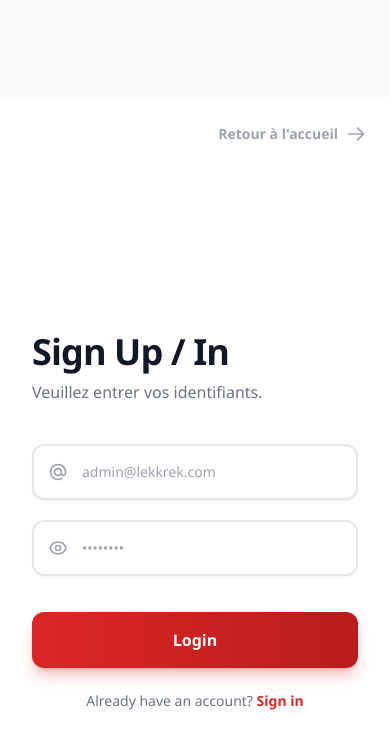
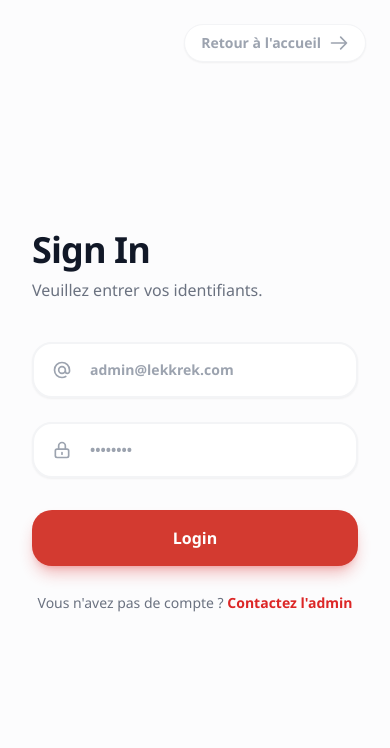
Before and after one commit to RiaTech221/LekkRek, a React (Vite) app in the folder frontend/: page /login in a window 390 px wide. Shown: the top 748 px of the page. Built offline with nearby package versions, Linux system fonts and the light colour scheme.

Commit message:
ui: fix missing colored block by forcing component out of parent containers via absolute z-9999 and lowering split breakpoint to sm

```diff
--- a/frontend/src/pages/admin/Login.jsx
+++ b/frontend/src/pages/admin/Login.jsx
@@ -29,46 +29,48 @@ export default function Login() {
   };
 
   return (
-    <div className="flex min-h-screen w-full bg-white overflow-hidden">
+    // CRITICAL FIX: Added absolute top-0 left-0 w-full min-h-screen z-[9999]
+    // to break out of any centered container in App.jsx!
+    <div className="flex min-h-screen w-full bg-white absolute top-0 left-0 z-[9999] overflow-hidden">
 
-      {/* --- LEFT SIDE: COLORED BLOCK (Inspired by the Rocket image) --- */}
-      {/* Visible on md and larger screens. Takes left half. */}
-      <div className="hidden md:flex md:w-1/2 bg-gradient-to-br from-red-600 to-red-800 flex-col justify-center items-center p-12 relative overflow-hidden">
+      {/* --- LEFT SIDE: COLORED BLOCK (Rocket/Premium Inspiration) --- */}
+      {/* Changed md: to sm: to guarantee it shows even on very small laptop screens */}
+      <div className="hidden sm:flex sm:w-1/2 bg-gradient-to-br from-[#d33a30] to-[#a8201a] flex-col justify-center items-center p-12 relative overflow-hidden shadow-[10px_0_30px_rgba(0,0,0,0.1)] z-10">
 
-        {/* Abstract decorative shapes */}
-        <div className="absolute top-0 right-0 -mt-20 -mr-20 w-96 h-96 bg-red-500 rounded-full mix-blend-screen opacity-30 blur-3xl"></div>
-        <div className="absolute bottom-0 left-0 -mb-20 -ml-20 w-80 h-80 bg-red-900 rounded-full mix-blend-multiply opacity-40 blur-3xl"></div>
+        {/* Abstract decorative 3D-like shapes */}
+        <div className="absolute top-0 right-0 -mt-20 -mr-20 w-96 h-96 bg-white rounded-full mix-blend-overlay opacity-10 blur-3xl"></div>
+        <div className="absolute bottom-0 left-0 -mb-20 -ml-20 w-80 h-80 bg-black rounded-full mix-blend-overlay opacity-20 blur-3xl"></div>
 
         <div className="relative z-10 w-full max-w-md text-left">
 
-          {/* Big Abstract SVG / Rocket-like icon */}
-          <div className="mb-10 w-32 h-32 bg-white/10 rounded-[2rem] backdrop-blur-md border border-white/20 flex items-center justify-center shadow-2xl transform -rotate-6">
-            <svg className="w-16 h-16 text-white" fill="none" viewBox="0 0 24 24" stroke="currentColor">
+          {/* Big Abstract Icon (Replacing the Rocket image) */}
+          <div className="mb-10 w-28 h-28 bg-white/10 rounded-[2rem] backdrop-blur-md border border-white/20 flex items-center justify-center shadow-2xl transform -rotate-3">
+            <svg className="w-14 h-14 text-white drop-shadow-md" fill="none" viewBox="0 0 24 24" stroke="currentColor">
               <path strokeLinecap="round" strokeLinejoin="round" strokeWidth="1.5" d="M13 10V3L4 14h7v7l9-11h-7z" />
             </svg>
           </div>
 
-          <h2 className="text-5xl font-black text-white mb-6 tracking-tight leading-tight">
+          <h2 className="text-5xl font-black text-white mb-6 tracking-tight leading-tight drop-shadow-sm">
             Accès à <br/> <span className="text-transparent bg-clip-text bg-gradient-to-r from-red-200 to-white">LekkRek Pro</span>
           </h2>
-          <p className="text-red-100 text-lg font-medium leading-relaxed mb-10">
+          <p className="text-red-50 text-lg font-medium leading-relaxed mb-10 drop-shadow-sm">
             Débloquez la gestion de vos plats, le suivi de vos commandes en temps réel et l'analyse de vos ventes de la journée.
           </p>
 
           <div className="flex items-center gap-4">
-             <div className="w-10 h-10 rounded-full bg-white/20 flex items-center justify-center border border-white/30">
-                <svg className="w-5 h-5 text-white" fill="none" viewBox="0 0 24 24" stroke="currentColor"><path strokeLinecap="round" strokeLinejoin="round" strokeWidth="2" d="M5 13l4 4L19 7" /></svg>
+             <div className="w-12 h-12 rounded-full bg-white/20 flex items-center justify-center border border-white/30 backdrop-blur-sm">
+                <svg className="w-6 h-6 text-white" fill="none" viewBox="0 0 24 24" stroke="currentColor"><path strokeLinecap="round" strokeLinejoin="round" strokeWidth="2" d="M9 12l2 2 4-4m6 2a9 9 0 11-18 0 9 9 0 0118 0z" /></svg>
              </div>
-             <span className="text-white font-semibold">100% Sécurisé</span>
+             <span className="text-white font-bold tracking-wide">100% Sécurisé</span>
           </div>
         </div>
       </div>
 
       {/* --- RIGHT SIDE: FORM --- */}
-      <div className="w-full md:w-1/2 flex flex-col justify-center relative px-8 sm:px-16 lg:px-24 bg-white">
+      <div className="w-full sm:w-1/2 flex flex-col justify-center relative px-8 sm:px-12 lg:px-24 bg-gray-50/50">
 
         {/* BOUTON RETOUR */}
-        <a href="/" className="absolute top-6 right-6 flex items-center gap-2 text-sm font-bold text-gray-400 hover:text-red-600 transition-colors">
+        <a href="/" className="absolute top-6 right-6 flex items-center gap-2 text-sm font-bold text-gray-400 hover:text-red-600 transition-colors bg-white py-2 px-4 rounded-full shadow-sm border border-gray-100">
           Retour à l'accueil
           <svg className="w-5 h-5" fill="none" viewBox="0 0 24 24" stroke="currentColor">
             <path strokeLinecap="round" strokeLinejoin="round" strokeWidth="2" d="M14 5l7 7m0 0l-7 7m7-7H3" />
@@ -78,29 +80,29 @@ export default function Login() {
         <div className="w-full max-w-sm mx-auto">
           <div className="mb-10">
             <h1 className="text-4xl font-black tracking-tight text-gray-900 mb-2">
-              Sign Up / In
+              Sign In
             </h1>
             <p className="text-gray-500 font-medium">Veuillez entrer vos identifiants.</p>
           </div>
 
           {error && (
-            <div className="mb-6 p-4 bg-red-50 border border-red-100 text-red-600 rounded-2xl text-sm font-semibold text-center">
+            <div className="mb-6 p-4 bg-red-50 border border-red-100 text-red-600 rounded-2xl text-sm font-semibold text-center shadow-sm">
               {error}
             </div>
           )}
 
-          <form onSubmit={handleLogin} className="space-y-5">
+          <form onSubmit={handleLogin} className="space-y-6">
             <div>
-              <div className="relative">
+              <div className="relative group">
                 <input
                   type="email"
                   placeholder="admin@lekkrek.com"
-                  className="w-full bg-white border-2 border-gray-200 rounded-xl py-4 pl-12 pr-6 text-sm focus:outline-none focus:border-red-500 transition-all font-medium text-gray-900 placeholder-gray-400 shadow-sm"
+                  className="w-full bg-white border-2 border-gray-100 rounded-[1.25rem] py-4 pl-14 pr-6 text-sm focus:outline-none focus:border-red-500 focus:ring-4 focus:ring-red-500/10 transition-all font-semibold text-gray-900 placeholder-gray-400 shadow-sm"
                   value={email}
                   onChange={(e) => setEmail(e.target.value)}
                   required
                 />
-                <div className="absolute inset-y-0 left-0 pl-4 flex items-center pointer-events-none text-gray-400">
+                <div className="absolute inset-y-0 left-0 pl-5 flex items-center pointer-events-none text-gray-400 group-focus-within:text-red-500 transition-colors">
                   <svg className="h-5 w-5" fill="none" viewBox="0 0 24 24" stroke="currentColor">
                     <path strokeLinecap="round" strokeLinejoin="round" strokeWidth="2" d="M16 12a4 4 0 10-8 0 4 4 0 008 0zm0 0v1.5a2.5 2.5 0 005 0V12a9 9 0 10-9 9m4.5-1.206a8.959 8.959 0 01-4.5 1.207" />
                   </svg>
@@ -109,28 +111,27 @@ export default function Login() {
             </div>
 
             <div>
-              <div className="relative">
+              <div className="relative group">
                 <input
                   type="password"
                   placeholder="••••••••"
-                  className="w-full bg-white border-2 border-gray-200 rounded-xl py-4 pl-12 pr-6 text-sm focus:outline-none focus:border-red-500 transition-all font-medium text-gray-900 placeholder-gray-400 shadow-sm"
+                  className="w-full bg-white border-2 border-gray-100 rounded-[1.25rem] py-4 pl-14 pr-6 text-sm focus:outline-none focus:border-red-500 focus:ring-4 focus:ring-red-500/10 transition-all font-semibold text-gray-900 placeholder-gray-400 shadow-sm"
                   value={password}
                   onChange={(e) => setPassword(e.target.value)}
                   required
                 />
-                <div className="absolute inset-y-0 left-0 pl-4 flex items-center pointer-events-none text-gray-400">
+                <div className="absolute inset-y-0 left-0 pl-5 flex items-center pointer-events-none text-gray-400 group-focus-within:text-red-500 transition-colors">
                   <svg className="h-5 w-5" fill="none" viewBox="0 0 24 24" stroke="currentColor">
-                    <path strokeLinecap="round" strokeLinejoin="round" strokeWidth="2" d="M15 12a3 3 0 11-6 0 3 3 0 016 0z" />
-                    <path strokeLinecap="round" strokeLinejoin="round" strokeWidth="2" d="M2.458 12C3.732 7.943 7.523 5 12 5c4.478 0 8.268 2.943 9.542 7-1.274 4.057-5.064 7-9.542 7-4.477 0-8.268-2.943-9.542-7z" />
+                    <path strokeLinecap="round" strokeLinejoin="round" strokeWidth="2" d="M12 15v2m-6 4h12a2 2 0 002-2v-6a2 2 0 00-2-2H6a2 2 0 00-2 2v6a2 2 0 002 2zm10-10V7a4 4 0 00-8 0v4h8z" />
                   </svg>
                 </div>
               </div>
             </div>
 
-            <div className="pt-4">
+            <div className="pt-2">
               <button
                 type="submit"
-                className="w-full bg-gradient-to-r from-red-600 to-red-700 text-white font-bold py-4 rounded-xl hover:from-red-700 hover:to-red-800 shadow-lg shadow-red-600/30 transform transition-all active:scale-[0.98] text-base"
+                className="w-full bg-[#d33a30] text-white font-bold py-4 rounded-[1.25rem] hover:bg-red-700 shadow-lg shadow-red-600/30 transform transition-all active:scale-[0.98] text-base"
               >
                 Login
               </button>
@@ -138,7 +139,7 @@ export default function Login() {
 
             <div className="text-center mt-6">
               <span className="text-sm font-medium text-gray-500">
-                Already have an account? <a href="#" className="text-red-600 hover:underline font-bold">Sign in</a>
+                Vous n'avez pas de compte ? <a href="#" className="text-red-600 hover:underline font-bold">Contactez l'admin</a>
               </span>
             </div>
           </form>
```
